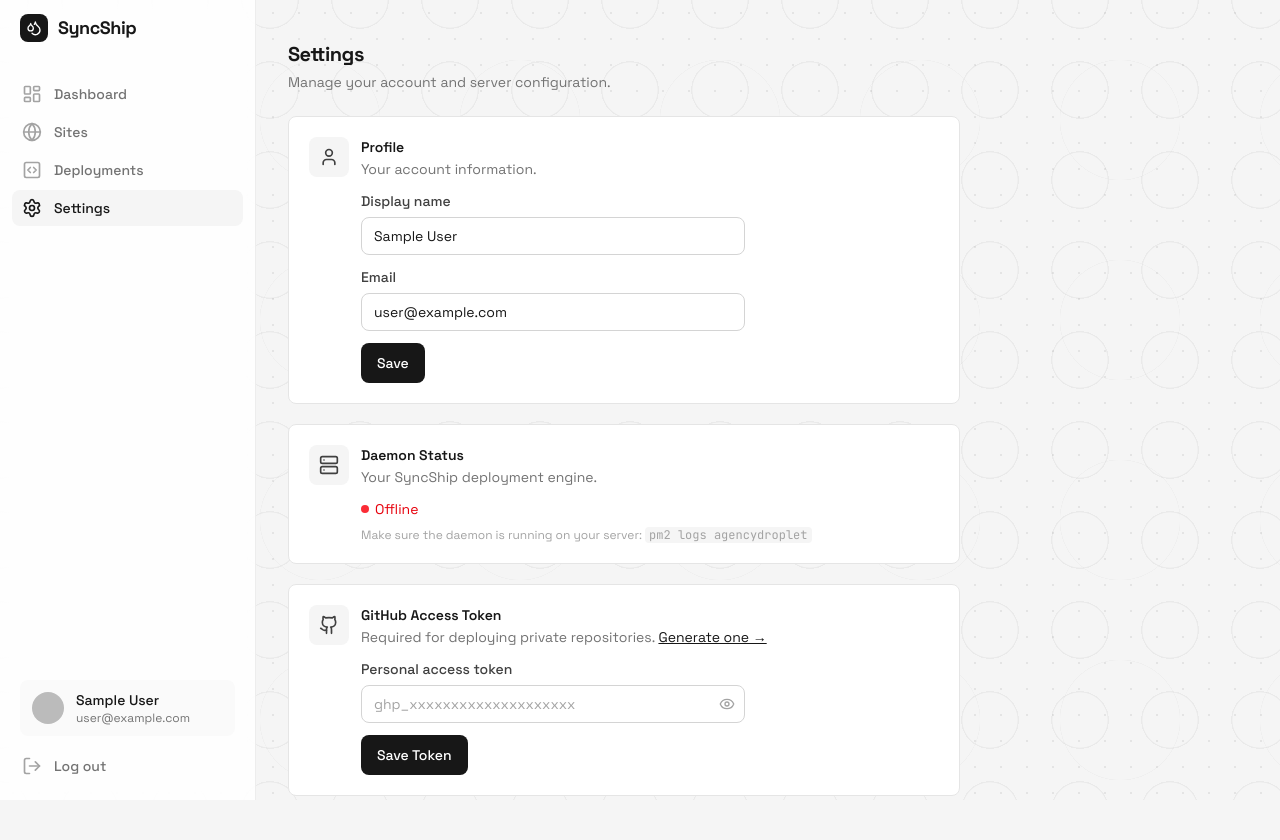
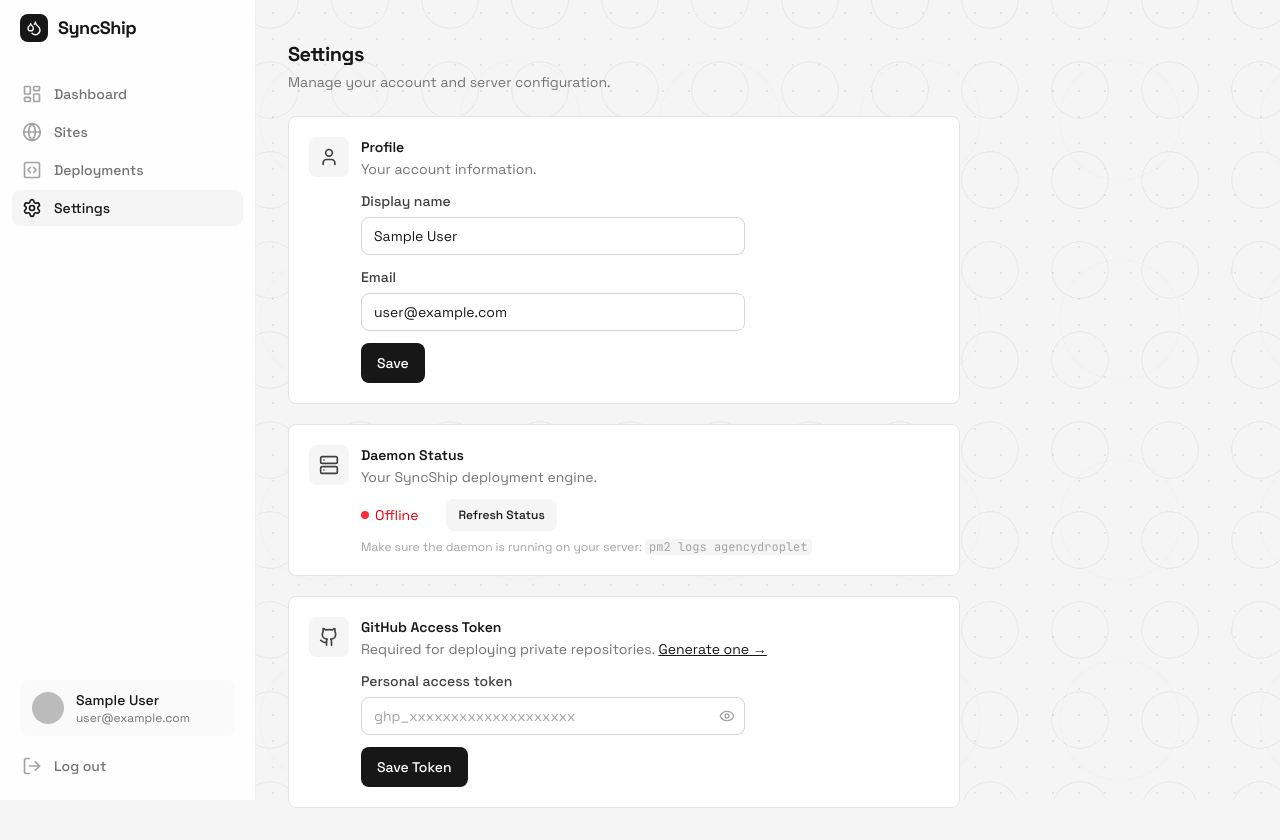
Before and after one commit to Kellie-Brighty/syncship-frontend, a SvelteKit app: page /settings in a window 1280 px wide. Shown: the top 840 px of the page. Built offline with nearby package versions, Linux system fonts and the light colour scheme; no server answers; the database is empty; sample sign-in values are in the browser's storage.

Commit message:
adjiusted firestore rate limits and changed firebase account
Signed-off-by: Kelly <kelliebrighty@gmail.com>

```diff
--- a/src/lib/firebase/services/deployments.ts
+++ b/src/lib/firebase/services/deployments.ts
@@ -8,6 +8,8 @@
   limit,
   getCountFromServer,
   serverTimestamp,
+  doc,
+  updateDoc,
   type DocumentData
 } from 'firebase/firestore';
 import { db } from '$lib/firebase/client';
@@ -72,3 +74,10 @@
   const snapshot = await getCountFromServer(q);
   return snapshot.data().count;
 }
+
+export async function cancelDeployment(deploymentId: string): Promise<void> {
+  await updateDoc(doc(db, COLLECTION, deploymentId), {
+    status: 'canceled',
+    completedAt: serverTimestamp()
+  });
+}
--- a/src/routes/settings/+page.svelte
+++ b/src/routes/settings/+page.svelte
@@ -99,11 +99,31 @@
 				const ts = data.lastPing?.toDate();
 				lastHeartbeat = ts;
 				const diffMs = Date.now() - (ts?.getTime() || 0);
-				serverStatus = diffMs < 120000 ? 'online' : 'offline'; // 2 min threshold
+				// Expanded to 24h since heartbeats are now manual.
+				serverStatus = diffMs < 86400000 ? 'online' : 'offline';
 			} else {
 				serverStatus = 'offline';
 			}
 		} catch { serverStatus = 'offline'; }
+	}
+
+	let refreshingDaemon = $state(false);
+	async function refreshDaemonStatus() {
+		if (refreshingDaemon) return;
+		refreshingDaemon = true;
+		try {
+			serverStatus = 'checking';
+			await setDoc(doc(db, 'daemon', 'commands'), { action: 'refresh_stats', timestamp: Date.now() });
+			// Give daemon 1.5s to respond and update heartbeat
+			setTimeout(async () => {
+				await checkDaemonStatus();
+				refreshingDaemon = false;
+			}, 1500);
+		} catch (err) {
+			console.error('Failed to command daemon:', err);
+			refreshingDaemon = false;
+			serverStatus = 'offline';
+		}
 	}
 </script>
 
@@ -171,7 +191,7 @@
 				<h3 class="text-sm font-semibold text-gray-900">Daemon Status</h3>
 				<p class="mt-0.5 text-sm text-gray-500">Your SyncShip deployment engine.</p>
 				<div class="mt-3 flex items-center gap-3">
-					{#if serverStatus === 'checking'}
+					{#if serverStatus === 'checking' || refreshingDaemon}
 						<span class="inline-flex items-center gap-1.5 text-sm text-gray-500">
 							<span class="h-2 w-2 rounded-full bg-gray-300 animate-pulse"></span>
 							Checking...
@@ -187,10 +207,20 @@
 							Offline
 						</span>
 					{/if}
+
+					<Button
+						variant="secondary"
+						size="sm"
+						class="text-xs px-2 py-1 h-7 ml-4"
+						onclick={refreshDaemonStatus}
+						disabled={refreshingDaemon}
+					>
+						Refresh Status
+					</Button>
+				</div>
 					{#if lastHeartbeat}
 						<span class="text-xs text-gray-400">Last seen: {lastHeartbeat.toLocaleTimeString()}</span>
 					{/if}
-				</div>
 				{#if serverStatus === 'offline'}
 					<p class="mt-2 text-xs text-gray-400">
 						Make sure the daemon is running on your server: <code class="bg-gray-100 px-1 rounded">pm2 logs agencydroplet</code>
--- a/src/routes/sites/[id]/+page.svelte
+++ b/src/routes/sites/[id]/+page.svelte
@@ -5,13 +5,13 @@
 	import {
 		Globe, ArrowLeft, ExternalLink, GitBranch, Clock, CheckCircle,
 		XCircle, Loader, Settings, Trash2, Rocket, Copy, Check, ChevronDown,
-		FileText, Upload
+		FileText, Upload, X
 	} from 'lucide-svelte';
 	import { page } from '$app/stores';
 	import { goto } from '$app/navigation';
 	import { currentUser } from '$lib/stores/auth';
 	import { getSiteById, updateSite, deleteSite } from '$lib/firebase/services/sites';
-	import { getDeploymentsBySite, createDeployment } from '$lib/firebase/services/deployments';
+	import { getDeploymentsBySite, createDeployment, cancelDeployment } from '$lib/firebase/services/deployments';
 	import type { Site, Deployment } from '$lib/types/models';
 	import { get } from 'svelte/store';
 	import { doc, collection, query, where, orderBy, onSnapshot } from 'firebase/firestore';
@@ -300,6 +300,19 @@
 		}
 	}
 
+	let canceling = $state(false);
+	async function cancelBuild(deployId: string) {
+		if (canceling) return;
+		canceling = true;
+		try {
+			await cancelDeployment(deployId);
+		} catch (err) {
+			console.error('Failed to cancel deployment:', err);
+		} finally {
+			canceling = false;
+		}
+	}
+
 	function timeAgo(date: Date | null): string {
 		if (!date) return 'Never';
 		const seconds = Math.floor((Date.now() - date.getTime()) / 1000);
@@ -532,7 +545,7 @@
 				<Card class="overflow-hidden">
 				<div class="divide-y divide-gray-100">
 					{#each deployments.slice(0, 3) as deploy}
-						{@const dStatus = deploy.status === 'success' ? 'bg-green-500' : deploy.status === 'failed' ? 'bg-red-500' : deploy.status === 'building' ? 'bg-yellow-500 animate-pulse' : 'bg-gray-400'}
+						{@const dStatus = deploy.status === 'success' ? 'bg-green-500' : deploy.status === 'failed' ? 'bg-red-500' : deploy.status === 'canceled' ? 'bg-gray-400' : deploy.status === 'building' ? 'bg-yellow-500 animate-pulse' : 'bg-gray-400'}
 						{@const isExpanded = expandedDeployId === deploy.id}
 						<div>
 							<button
@@ -550,6 +563,15 @@
 									<ChevronDown class="h-3.5 w-3.5 transition-transform {isExpanded ? 'rotate-180' : ''}" />
 								</div>
 							</button>
+							{#if (deploy.status === 'building' || deploy.status === 'queued')}
+								<button
+									onclick={(e) => { e.stopPropagation(); cancelBuild(deploy.id); }}
+									disabled={canceling}
+									class="w-full flex items-center justify-center gap-1.5 px-4 py-1.5 text-xs font-medium text-red-600 hover:bg-red-50 border-t border-gray-100 transition-colors {canceling ? 'opacity-50 cursor-not-allowed' : 'cursor-pointer'}"
+								>
+									<X class="h-3 w-3" /> {canceling ? 'Canceling...' : 'Cancel build'}
+								</button>
+							{/if}
 							{#if isExpanded}
 								<div class="px-4 pb-3">
 									{#if deploy.status === 'failed'}
```
Also changed, not shown: 1 other file (tests, documents, lock files or other folders).
